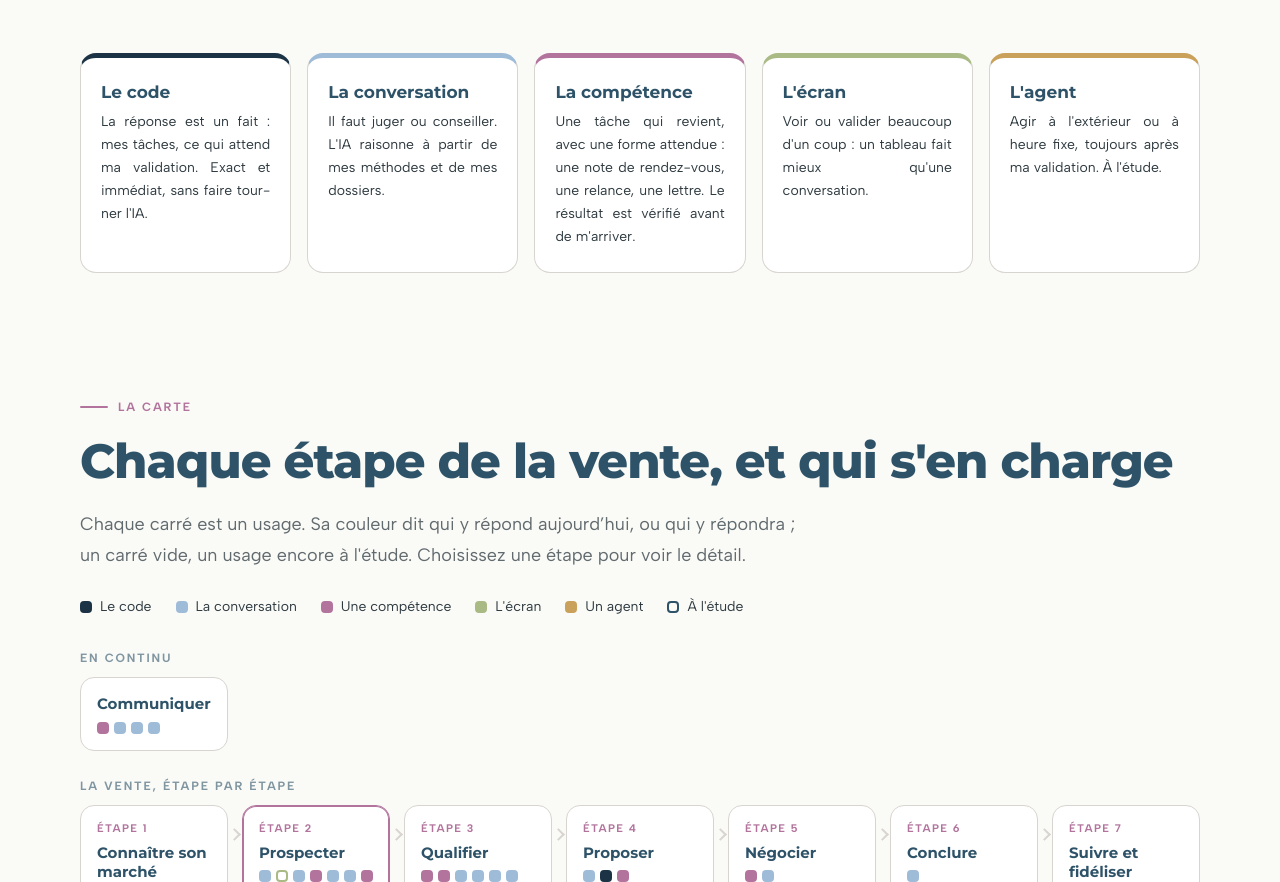
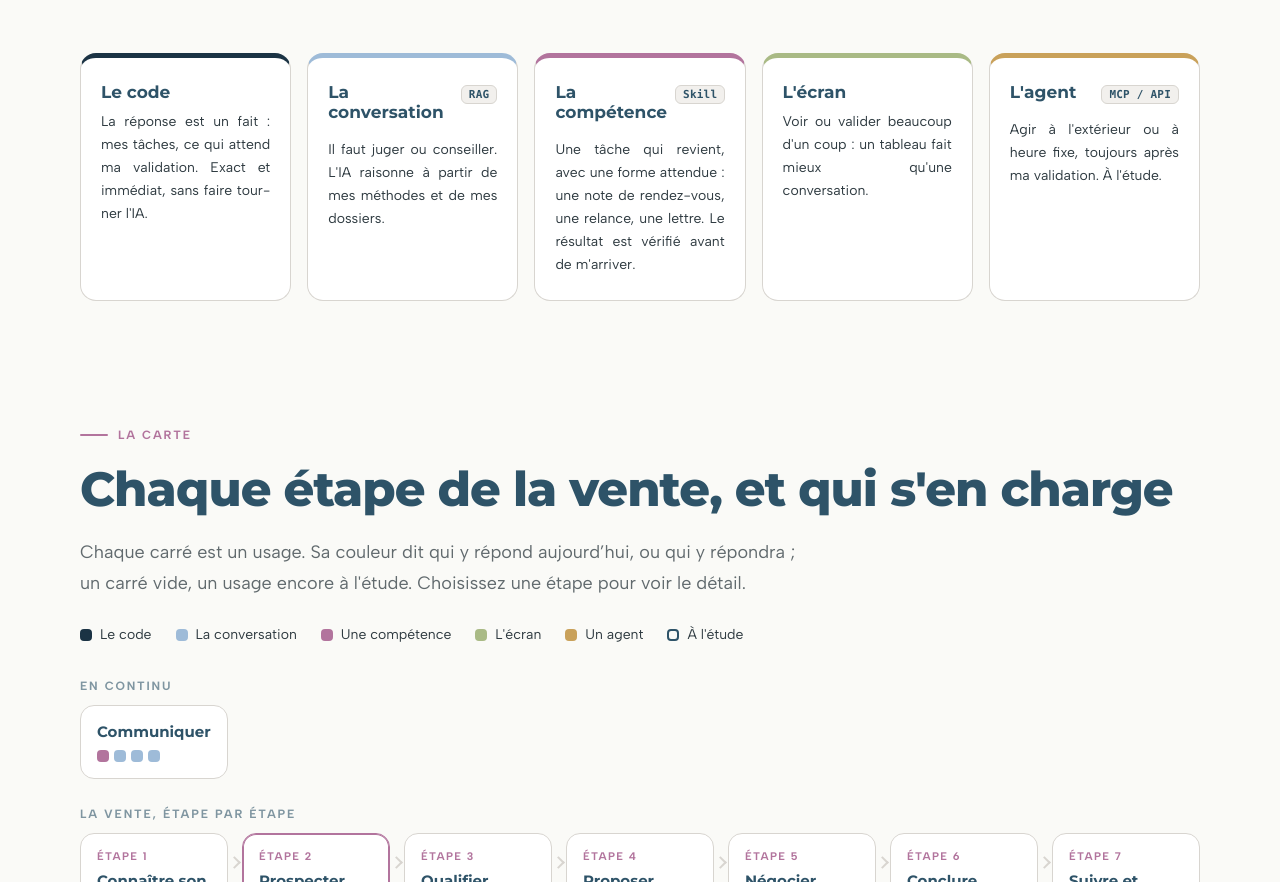
Before and after one commit to JeremieSeguin/bonimpact-site, a plain HTML site: page luna.html in a window 1280 px wide. Shown: the part 1027-1909 px from the top of the page. Drawn offline with Linux system fonts and the light colour scheme.

Commit message:
Luna, au fil de la vente : une étiquette technique sur trois façons de répondre
Pour les lecteurs du métier : RAG, Skill, MCP / API.

Co-Authored-By: Claude Opus 5.5 <noreply@anthropic.com>

```diff
--- a/luna.html
+++ b/luna.html
@@ -140,6 +140,29 @@
             border-radius: 16px;
             padding: 24px 20px;
             border-top: 5px solid var(--c);
+        }
+
+        .facon-tete {
+            display: flex;
+            justify-content: space-between;
+            align-items: baseline;
+            gap: 8px;
+            margin-bottom: 8px;
+        }
+
+        .facon-tete h3 { margin-bottom: 0; }
+
+        .tech {
+            font-family: ui-monospace, 'SF Mono', Menlo, Consolas, monospace;
+            font-size: 11px;
+            font-weight: 600;
+            letter-spacing: 0.02em;
+            color: var(--bleu-fonce);
+            background: var(--gris-clair);
+            border: 1px solid var(--gris-moyen);
+            border-radius: 6px;
+            padding: 2px 7px;
+            white-space: nowrap;
         }
 
         .facon h3 {
@@ -425,11 +448,11 @@
                         faire tourner l'IA.</p>
                 </div>
                 <div class="facon reveal" style="--c: var(--f-conversation)">
-                    <h3>La conversation</h3>
+                    <div class="facon-tete"><h3>La conversation</h3><span class="tech">RAG</span></div>
                     <p>Il faut juger ou conseiller. L'IA raisonne à partir de mes méthodes et de mes dossiers.</p>
                 </div>
                 <div class="facon reveal" style="--c: var(--f-competence)">
-                    <h3>La compétence</h3>
+                    <div class="facon-tete"><h3>La compétence</h3><span class="tech">Skill</span></div>
                     <p>Une tâche qui revient, avec une forme attendue : une note de rendez-vous, une relance, une
                         lettre. Le résultat est vérifié avant de m'arriver.</p>
                 </div>
@@ -438,7 +461,7 @@
                     <p>Voir ou valider beaucoup d'un coup : un tableau fait mieux qu'une conversation.</p>
                 </div>
                 <div class="facon reveal" style="--c: var(--f-agent)">
-                    <h3>L'agent</h3>
+                    <div class="facon-tete"><h3>L'agent</h3><span class="tech">MCP / API</span></div>
                     <p>Agir à l'extérieur ou à heure fixe, toujours après ma validation. À l'étude.</p>
                 </div>
             </div>
```
